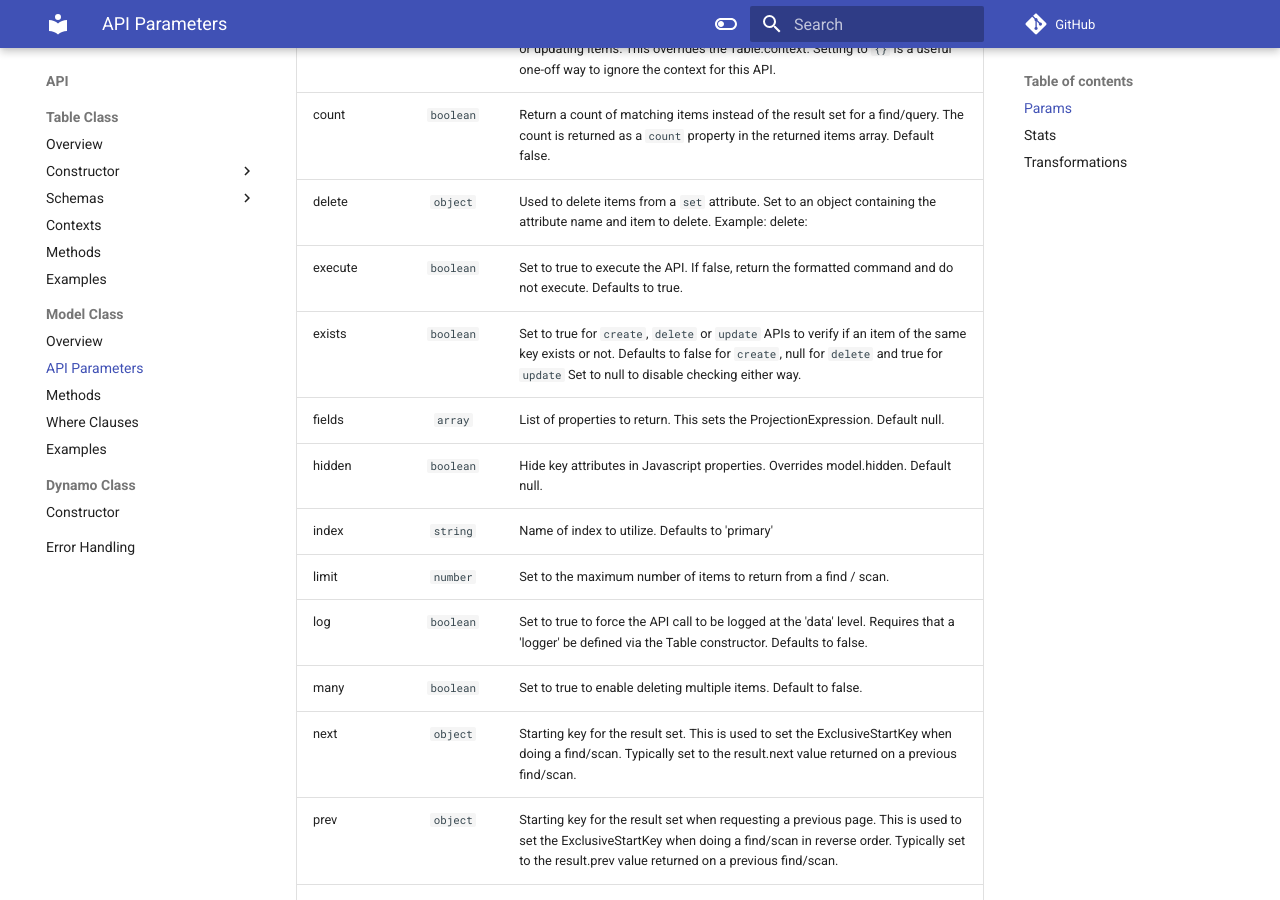
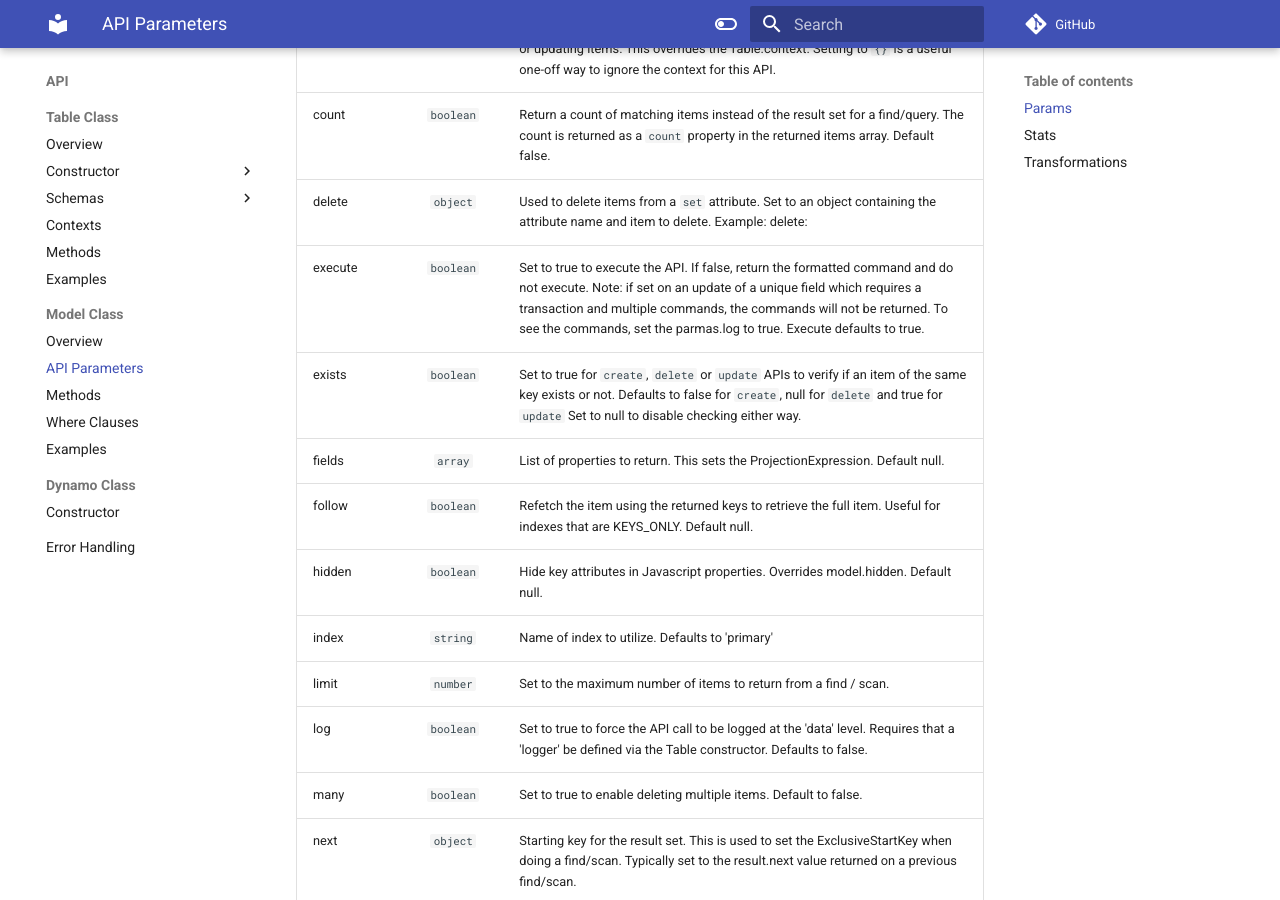
Before and after one commit to sensedeep/onedoc, an MkDocs documentation site: the page built from docs/api/model/params.md, in a window 1280 px wide and 900 px high, scrolled down 762 px. Built offline with MkDocs 1.6.1 and Material for MkDocs 9.7.7, drawn with Linux system fonts in a browser that asks for light colours; comment, search, counter and statistics services are not loaded.

```diff
--- a/docs/api/model/params.md
+++ b/docs/api/model/params.md
@@ -14,9 +14,10 @@
 | context | `object` | Optional context hash of properties to blend with API properties when creating or updating items. This overrides the Table.context. Setting to `{}` is a useful one-off way to ignore the context for this API. |
 | count | `boolean` | Return a count of matching items instead of the result set for a find/query. The count is returned as a `count` property in the returned items array. Default false. |
 | delete | `object` | Used to delete items from a `set` attribute. Set to an object containing the attribute name and item to delete. Example: delete: {colors: 'blue'}|
-| execute | `boolean` | Set to true to execute the API. If false, return the formatted command and do not execute. Defaults to true.|
+| execute | `boolean` | Set to true to execute the API. If false, return the formatted command and do not execute. Note: if set on an update of a unique field which requires a transaction and multiple commands, the commands will not be returned. To see the commands, set the parmas.log to true. Execute defaults to true.|
 | exists | `boolean` | Set to true for `create`, `delete` or `update` APIs to verify if an item of the same key exists or not. Defaults to false for `create`, null for `delete` and true for `update` Set to null to disable checking either way.|
 | fields | `array` | List of properties to return. This sets the ProjectionExpression. Default null. |
+| follow | `boolean` | Refetch the item using the returned keys to retrieve the full item. Useful for indexes that are KEYS_ONLY. Default null. |
 | hidden | `boolean` | Hide key attributes in Javascript properties. Overrides model.hidden. Default null. |
 | index | `string` | Name of index to utilize. Defaults to 'primary'|
 | limit | `number` | Set to the maximum number of items to return from a find / scan.|
```
Also changed, not shown: docs/api/model/methods.md (+1 -1 lines), docs/api/table/methods.md (+1 -1 lines), docs/api/table/schemas/attributes.md (+1 -1 lines).
